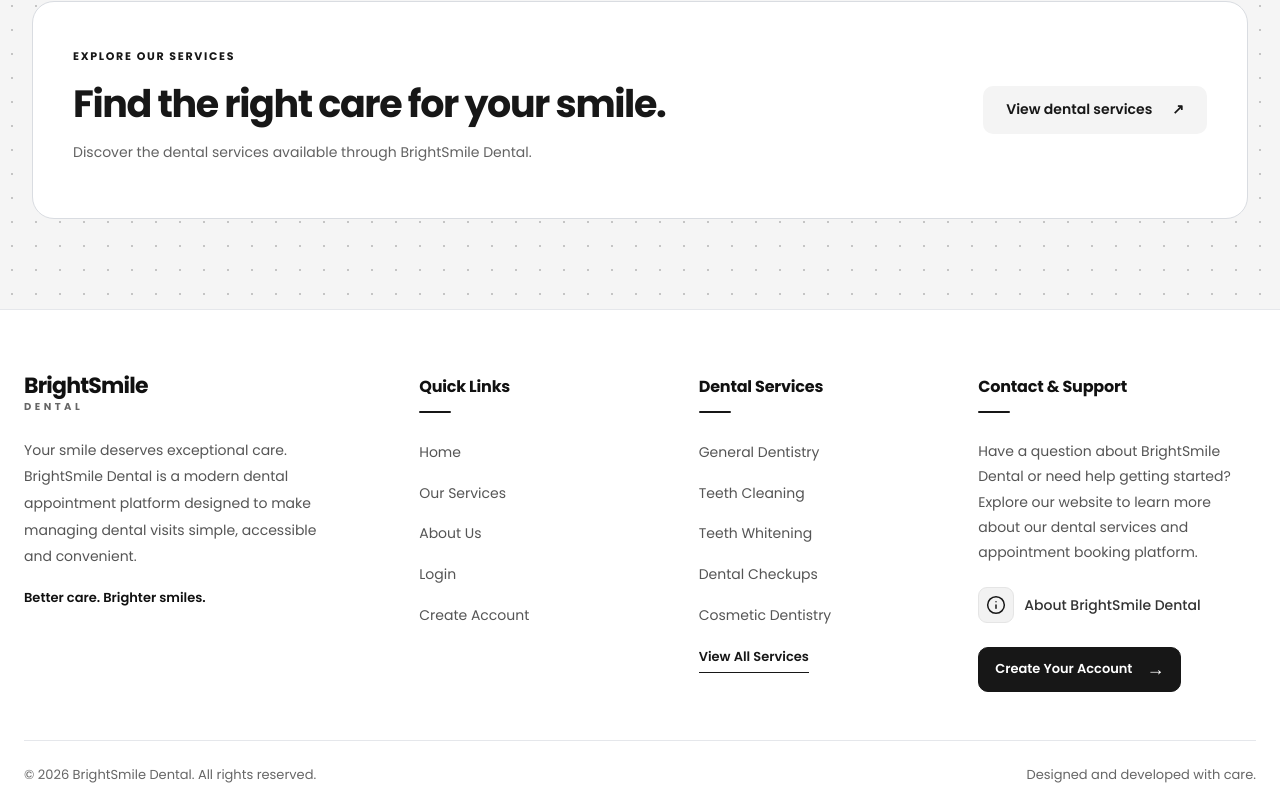
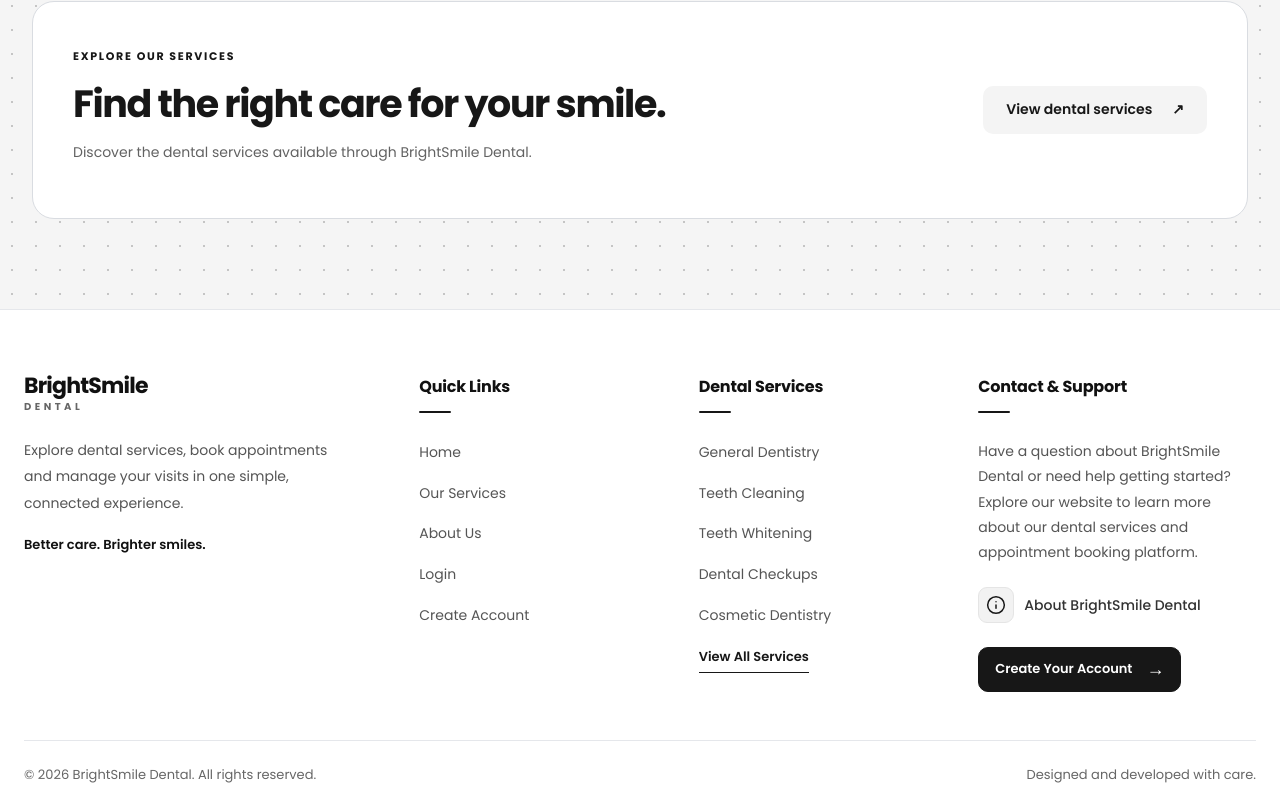
Before and after one commit to AriesMaster/BrightSmileDentalFrontEnd, an Angular app in the folder BrightSmileDentalFrontEnd/: page / in a window 1280 px wide. Shown: the part 1115-1925 px from the top of the page. Built offline with nearby package versions, Linux system fonts and the light colour scheme.

Commit message:
content(footer): simplify brand description

```diff
--- a/BrightSmileDentalFrontEnd/src/app/shared/components/footer/footer.html
+++ b/BrightSmileDentalFrontEnd/src/app/shared/components/footer/footer.html
@@ -41,12 +41,7 @@
         </a>
 
         <p class="brand-description">
-          Your smile deserves exceptional care.
-
-          BrightSmile Dental is a modern dental
-          appointment platform designed to make
-          managing dental visits simple,
-          accessible and convenient.
+          Explore dental services, book appointments and manage your visits in one simple, connected experience.
         </p>
 
         <p class="brand-tagline">
```
